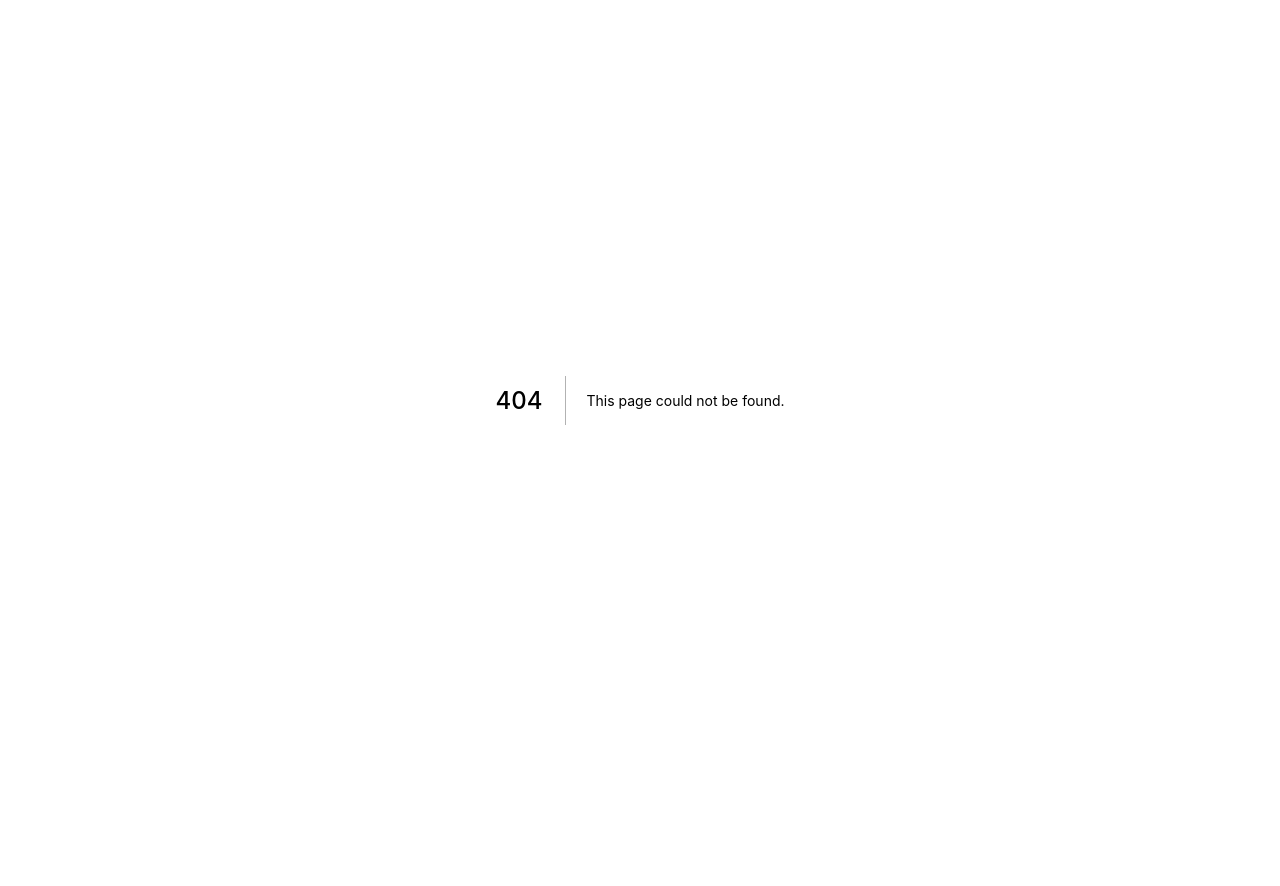
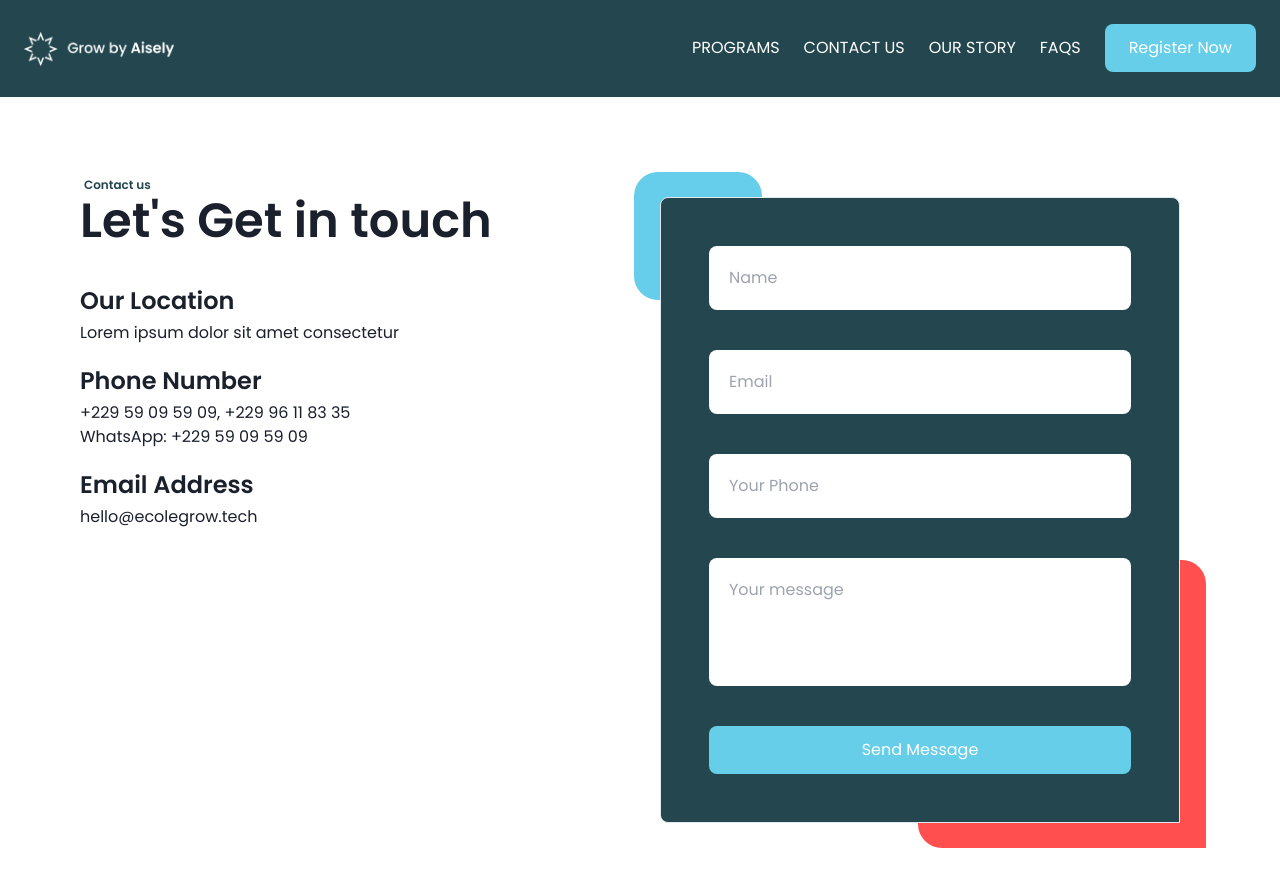
Before and after one commit to gidbecxa/Grow, a Next.js app in the folder src/: page /contact in a window 1280 px wide. Before the commit this address had no page. Shown: the top 886 px of the page. Before the commit the page ends 800 px from the top, so only its background shows below. Built offline with nearby package versions, Linux system fonts and the light colour scheme; no server answers.

Commit message:
hope to God this works

```diff
--- a/src/components/icons/TickCircle.tsx
+++ b/src/components/icons/TickCircle.tsx
@@ -3,9 +3,9 @@ import React from 'react'
 const TickCircle = ({w,h}) => {
     return (
         <svg width={w} height={h} viewBox="0 0 18 16" fill="none" xmlns="http://www.w3.org/2000/svg">
-            <g clip-path="url(#clip0_311_158)">
-                <path d="M9 14.6666C13.125 14.6666 16.5 11.6666 16.5 7.99992C16.5 4.33325 13.125 1.33325 9 1.33325C4.875 1.33325 1.5 4.33325 1.5 7.99992C1.5 11.6666 4.875 14.6666 9 14.6666Z" stroke="#12E500" stroke-opacity="0.65" stroke-width="1.5" stroke-linecap="round" stroke-linejoin="round" />
-                <path d="M5.8125 7.99995L7.935 9.88661L12.1875 6.11328" stroke="#12E500" stroke-opacity="0.65" stroke-width="1.5" stroke-linecap="round" stroke-linejoin="round" />
+            <g clipPath="url(#clip0_311_158)">
+                <path d="M9 14.6666C13.125 14.6666 16.5 11.6666 16.5 7.99992C16.5 4.33325 13.125 1.33325 9 1.33325C4.875 1.33325 1.5 4.33325 1.5 7.99992C1.5 11.6666 4.875 14.6666 9 14.6666Z" stroke="#12E500" strokeOpacity="0.65" strokeWidth="1.5" strokeLinecap="round" strokeLinejoin="round" />
+                <path d="M5.8125 7.99995L7.935 9.88661L12.1875 6.11328" stroke="#12E500" strokeOpacity="0.65" strokeWidth="1.5" strokeLinecap="round" strokeLinejoin="round" />
             </g>
             <defs>
                 <clipPath id="cli{w,h}p0_311_158">
--- a/src/components/landingpage/Features.tsx
+++ b/src/components/landingpage/Features.tsx
@@ -153,7 +153,7 @@ function Features() {
                   />
                 </div>
                 <h3 className="text-base font-bold md:mb-4 md:hidden">
-                More that courses & bootcamps
+                More than courses & bootcamps
                 </h3>
               </div>
             </div>
--- a/src/components/landingpage/Hero.tsx
+++ b/src/components/landingpage/Hero.tsx
@@ -63,7 +63,7 @@ function Hero() {
           <div className='z-[1000] absolute -left-[60px] -top-[20px] w-20 h-20 rounded-t-3xl rounded-bl-3xl bg-[#FF4F4F] '></div>
           <div className='relative overflow-hidden border rounded-bl-3xl  w-96 h-[20rem]'>
             <div className='absolute -right-[45px]  overflow-hidden w-[480px] '>
-              <Image layout='responsive' src={newHeroImg}/>
+              <Image layout='responsive' priority src={newHeroImg}/>
             </div>
           </div>
           <div className='absolute -right-[60px] -bottom-[30px] w-32 h-32 rounded-t-3xl rounded-bl-3xl bg-[#66CEE8] '></div>
--- a/src/components/landingpage/Navbar.tsx
+++ b/src/components/landingpage/Navbar.tsx
@@ -196,6 +196,7 @@ function Navbar({ containerRef, navTextColor, logoColor}: NavbarProps) {
             <div className="flex items-center">
               <div style={{color: classNames(scrollPosition > 0 ? '#ffffff' : navTextColor)}} className="text-white flex space-x-6 uppercase mr-6">
                 <Link href="/#pricing">Programs</Link>
+                <Link href="/contact">Contact us</Link>
                 <Link href="/our-story">Our Story</Link>
                 <Link href="/faqs">FAQs</Link>
                 {true?
--- /dev/null
+++ b/src/components/landingpage/NewFeatures.tsx
@@ -0,0 +1,77 @@
+import React from 'react'
+import workout from "../../public/workout.png"
+import Image from 'next/image'
+import suitcase from "../../public/suitcase.png"
+import community from "../../public/crowd-of-users.png"
+import rating from "../../public/rating.png"
+
+const NewFeatures = () => {
+  return (
+    <section>
+      <div className='container flex flex-col px-4 mx-auto pt-10 mb-20 space-y-12 md:space-y-0 md:flex-row'>
+        <div className='flex justify-center flex-col space-y-12 md:w-[40%]'>
+          <h1 className='text-main max-w-md text-4xl font-bold text-center md:text-left '>What is different about Grow</h1>
+          {/* <p className='md:max-w-sm text-center text-main md:text-left'>Grow is the leading software developement school and community for French-speaking Africans. We are commited to helping millions of francophones with little to no coding experience become world-class certified software engineers.</p> */}
+        </div>
+        <div className='flex flex-wrap gap-12 md:w-[60%]  justify-end'>
+          <div className='rounded-lg shadow-md w-72 h-72 p-5 flex flex-col justify-center gap-10 bg-[#FFBDBD]'>
+          {/* <div className=" bg-main rounded-full  w-10 h-10 flex justify-center items-center">
+                  <Image
+                    priority
+                    src={workout}
+                  />
+                </div> */}
+            <h2 className='font-semibold'>Intensive, practical bootcamps</h2>
+            <p className='text-xs'>
+            Our training programs are short, rigorous and fully practical. Each program is full of projects and activities, giving you hands-on coding experience, & helping you to acquire first-class developer skills.
+            </p>
+          </div>
+          <div className='rounded-lg shadow-md w-72 h-72 p-5 flex flex-col justify-center gap-5 bg-[#C9F4FF]'>
+          {/* <div className=" bg-main rounded-full  w-10 h-10 flex justify-center items-center">
+                  <Image
+                    priority
+                    src={rating}
+                  />
+                </div> */}
+            <h2 className='font-semibold'>Expert tutors & course creators</h2>
+            <p className='text-xs'>
+            Our courses are created and taught by the very experts of software development.
+                These are professionals who have built and scaled several websites, web and mobile apps
+                widely used and approved.
+            </p>
+          </div>
+          <div className='rounded-lg shadow-md w-72 h-72 p-5 flex flex-col justify-center gap-5 bg-[#A6C1C7]'>
+          {/* <div className=" bg-main rounded-full  w-10 h-10 flex justify-center items-center">
+                  <Image
+                    priority
+                    src={suitcase}
+                  />
+                </div> */}
+            <h2 className='font-semibold'>More than courses & bootcamps</h2>
+            <p className='text-xs'>
+            What happens after you training? We want to help you to fulfill that
+                dream of working at a leading tech company or becoming a succesful tech entrepreneur
+                like Mark Zuckerberg and Bill Gates.
+            </p>
+          </div>
+          <div className='rounded-lg shadow-md w-72 h-72 p-5 flex flex-col justify-center gap-5 bg-[#A5B2B5]'>
+          {/* <div className=" bg-main rounded-full  w-10 h-10 flex justify-center items-center">
+                  <Image
+                    priority
+                    src={community}
+                  />
+                </div> */}
+            <h2 className='font-semibold'>We are building a community</h2>
+            <p className='text-xs'>
+            What&apos;s more exciting than a community of developers? You have a question?
+                You need support? Share with others. Help and learn from others. Team up with others
+                for a project. And yet, enjoy socializing!
+            </p>
+          </div>
+        </div>
+      </div>
+    </section>
+  )
+}
+
+export default NewFeatures
--- /dev/null
+++ b/src/pages/contact.tsx
@@ -0,0 +1,54 @@
+import React from 'react'
+import Navbar from '../components/landingpage/Navbar'
+
+
+const contact = () => {
+    return (
+        <>
+            <Navbar />
+            <section>
+                <div className='p-20 flex '>
+
+                    <div className='w-1/2'>
+                        <div>
+                            <p className='text-[#23464F] text-xs ml-1 font-semibold mb-1'>Contact us</p>
+                            <h1 className='text-5xl font-semibold'>Let's Get in touch</h1>
+                        </div>
+                        <div className='mt-10 flex flex-col gap-5'>
+                            <div>
+                                <h2 className='text-2xl font-semibold mb-1'>Our Location</h2>
+                                <p>Lorem ipsum dolor sit amet consectetur</p>
+                            </div>
+                            <div>
+                                <h2 className='text-2xl font-semibold mb-1'>Phone Number</h2>
+                                <p>+229 59 09 59 09, +229 96 11 83 35</p>
+                                <p>WhatsApp: +229 59 09 59 09</p>
+                            </div>
+                            <div>
+                                <h2 className='text-2xl font-semibold mb-1'>Email Address</h2>
+                                <p>hello@ecolegrow.tech</p>
+                            </div>
+                        </div>
+                    </div>
+                    <div className='w-1/2 max-w-[600px] p-5  relative'>
+
+                        <form action="">
+                            <div className=' border bg-[#23464F] p-12 flex rounded-t-lg rounded-bl-lg flex-col gap-10'>
+                                <input type="text" className='w-full rounded-lg p-5 outline-none' placeholder='Name' />
+                                <input type="text" className='w-full rounded-lg p-5 outline-none' placeholder='Email' />
+                                <input type="text" className='w-full rounded-lg p-5 outline-none' placeholder='Your Phone' />
+                                <textarea placeholder='Your message' className='outline-none p-5 h-32 resize-none rounded-lg'></textarea>
+                                <button type='submit' className="text-white bg-[#66cee8] border-none startedBtn">Send Message</button>
+                            </div>
+                        </form>
+                        <div className='-z-[1000] absolute -left-[6px] -top-[5px] w-32 h-32 rounded-t-3xl rounded-bl-3xl bg-[#66CEEB] '></div>
+                        <div className='-z-[1000] absolute -right-[6px] -bottom-[5px] w-72 h-72 rounded-t-3xl rounded-bl-3xl bg-[#FF4F4F] '></div>
+                    </div>
+                </div>
+
+            </section>
+        </>
+    )
+}
+
+export default contact
--- a/src/pages/index.tsx
+++ b/src/pages/index.tsx
@@ -20,6 +20,7 @@ import linkCard from '../public/link-card.png'
 import { useFirestore } from 'firecrud-react'
 import { db } from '../firebase'
 import NewPricing from '../components/landingpage/NewPricing'
+import NewFeatures from '../components/landingpage/NewFeatures'
 
 const Home: NextPage = () => {
   const { fireStore } = useFirestore(db)
@@ -61,7 +62,8 @@ const Home: NextPage = () => {
       <Hero />
       <Companies />
       {/* <Launch /> */}
-      <Features />
+      <NewFeatures />
+      {/* <Features /> */}
       {/* <Pricing /> */}
       <NewPricing />
       <Community />
```
